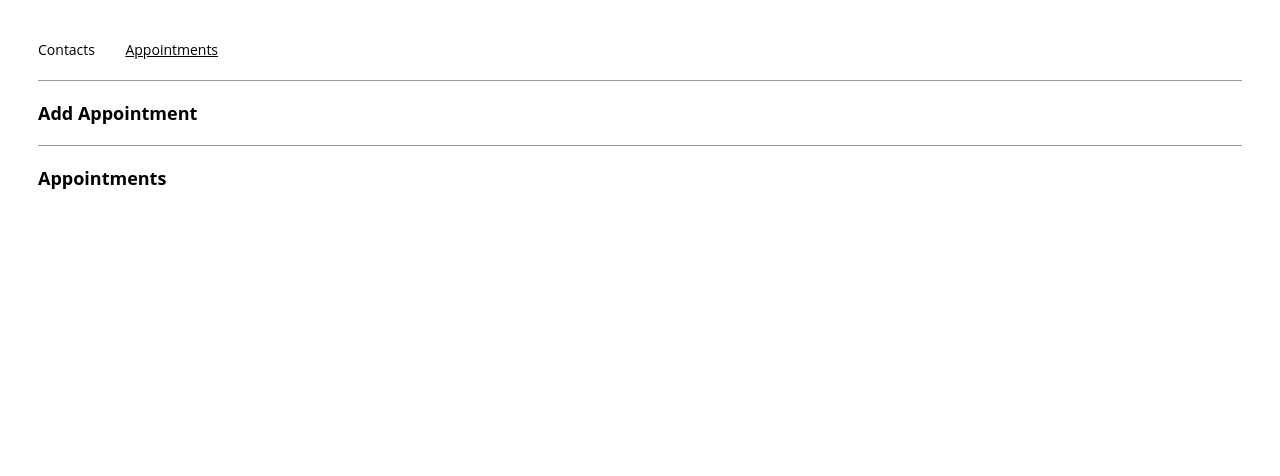
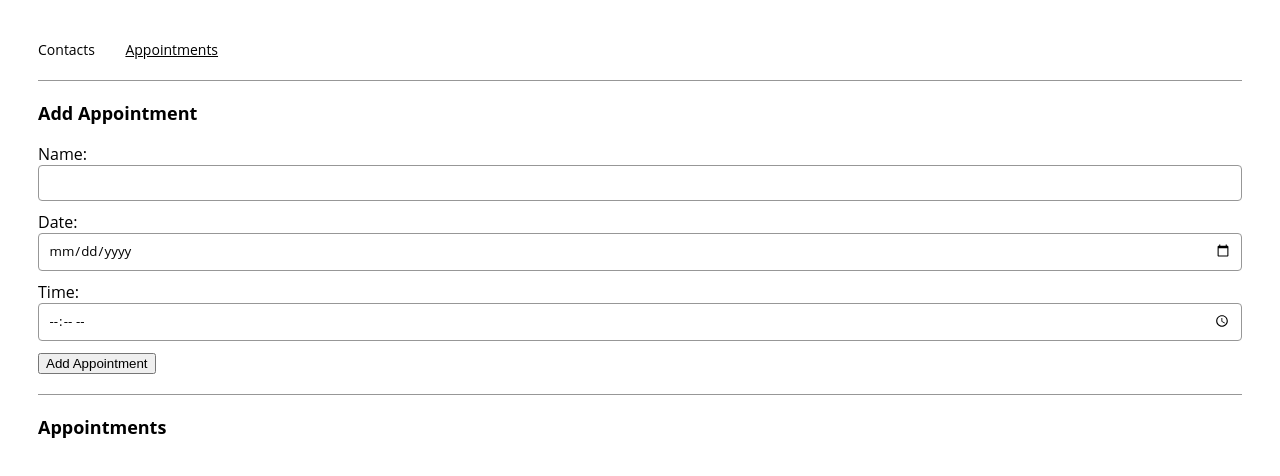
Before and after one commit to ayeryn/appointment-planner-codecademy, a React (Create React App) app: page /appointments in a window 1280 px wide. Shown: the top 476 px of the page. Built offline with nearby package versions, Linux system fonts and the light colour scheme.

Commit message:
Update AppointmentForm

```diff
--- a/src/components/appointmentForm/AppointmentForm.js
+++ b/src/components/appointmentForm/AppointmentForm.js
@@ -1,26 +1,55 @@
 import React from "react";
+import { ContactPicker } from "../contactPicker/ContactPicker";
 
 const getTodayString = () => {
-  const [month, day, year] = new Date()
-    .toLocaleDateString("en-US")
-    .split("/");
+  const [month, day, year] = new Date().toLocaleDateString("en-US").split("/");
   return `${year}-${month.padStart(2, "0")}-${day.padStart(2, "0")}`;
 };
 
 export const AppointmentForm = ({
   contacts,
-  title,
-  setTitle,
+  name,
+  setName,
   contact,
   setContact,
   date,
   setDate,
   time,
   setTime,
-  handleSubmit
+  handleSubmit,
 }) => {
-
   return (
-    <></>
+    <form onSubmit={handleSubmit}>
+      <label for="name">Name: </label>
+      <input
+        id="name"
+        type="text"
+        value={name}
+        onChange={(e) => {
+          setName(e.target.value);
+        }}
+      />
+      <ContactPicker contacts={contacts} />
+      <label for="date">Date: </label>
+      <input
+        id="date"
+        type="date"
+        value={date}
+        min={getTodayString()}
+        onChange={(e) => {
+          setDate(e.target.value);
+        }}
+      />
+      <label for="time">Time: </label>
+      <input
+        id="time"
+        type="time"
+        value={time}
+        onChange={(e) => {
+          setTime(e.target.value);
+        }}
+      />
+      <button type="submit">Add Appointment</button>
+    </form>
   );
 };
```
